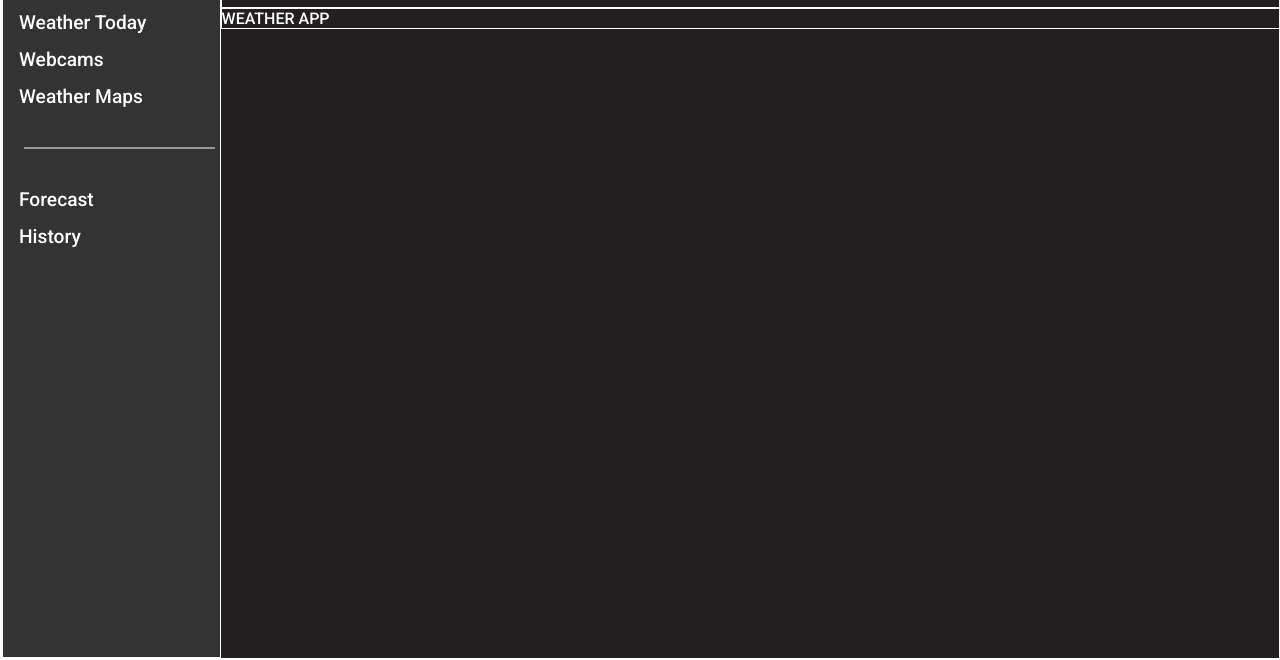
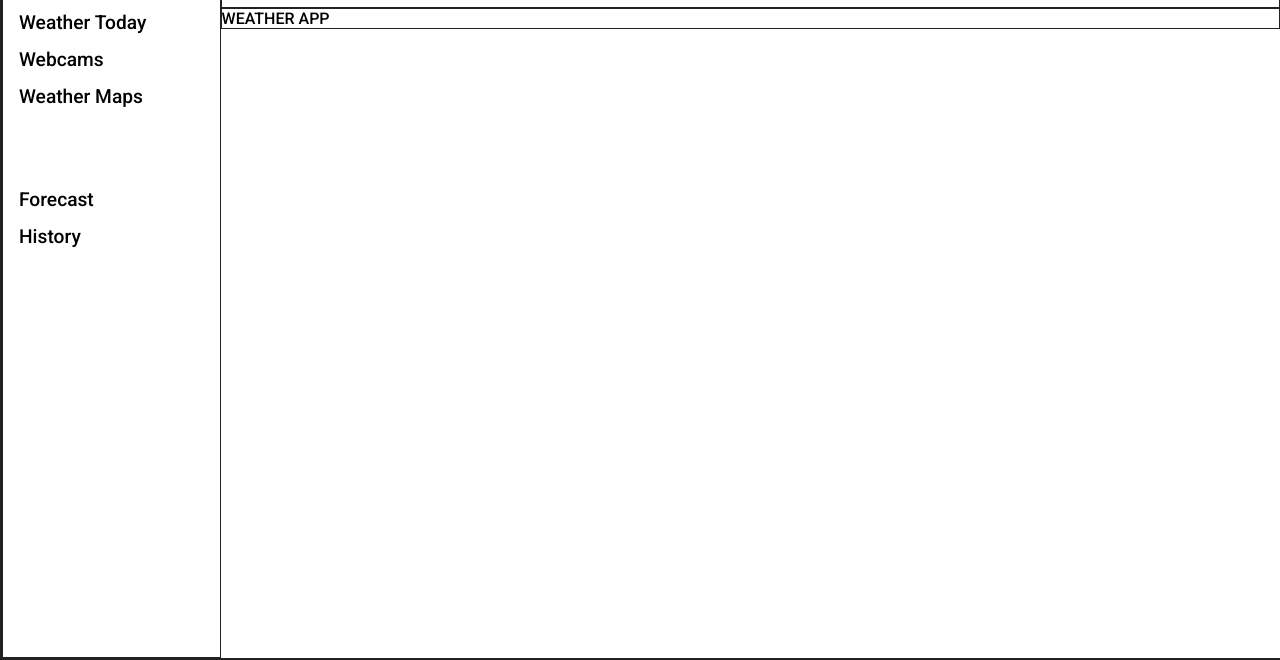
Before and after one commit to alyersin/Simple-Weather-App, a website: page index.html in a window 1280 px wide. Shown: the part 144-804 px from the top of the page. Drawn offline with Linux system fonts and the light colour scheme.

Commit message:
Update index.css

```diff
--- a/index.css
+++ b/index.css
@@ -6,8 +6,7 @@
 
 body {
   font-family: "Roboto", sans-serif;
-    background-color: #231f20;
-    color: #fff;
+  background-color: #ebebeb;
   display: block;
   position: relative;
   margin: auto;
@@ -27,21 +26,20 @@ body,
 .sidebar,
 .navbar,
 .main {
-    border: 1px solid #fff;
+  border: 1px solid #222;
 }
 
 @media (min-width: 1280px) {
   .wrapper {
+    background-color: #fff;
     width: 1280px;
     margin: auto;
   }
 }
 
-
 /* SIDEBAR */
 
 .sidebar {
-    background-color: #333;
   width: 260px;
   height: 100vh;
   padding: 16px 0 0 16px;
@@ -59,7 +57,6 @@ ul {
   margin: 5px;
 }
 
-
 /* NAVBAR */
 
 .right-side {
@@ -75,7 +72,6 @@ ul {
   gap: 300px;
 }
 
-
 /* MAIN */
 
 .main {
```
Lines whose indentation alone changed are shown as unchanged.
